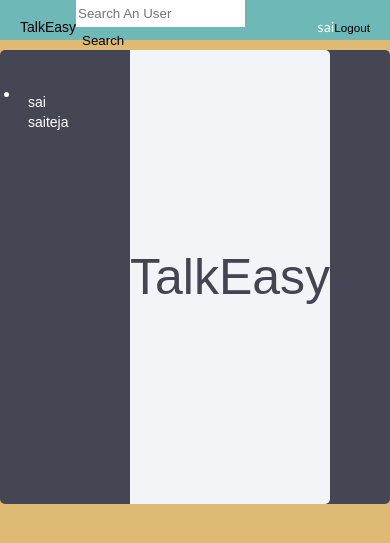
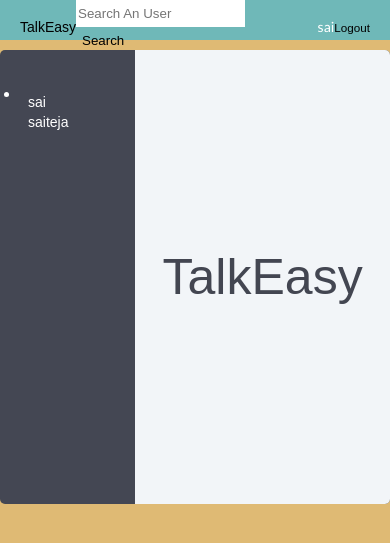
Before and after one commit to saitej-a/TalkEasy, a Django app: page / in a window 390 px wide. Shown: the top 543 px of the page. Run offline with Django 4.2, Linux system fonts and the light colour scheme; a user stored in the database is signed in; data comes from the database, SQL or seed files in the repository; some libraries are stand-ins or nearby versions.

Commit message:
width cahnged

```diff
--- a/templates/home.html
+++ b/templates/home.html
@@ -259,6 +259,8 @@ body {
 }
 @media only screen and (max-width:768px) {
   .container {
+  display: flex;
+  flex:0.5 1;
   margin: 10px auto;
   width: 100%;
   background: #444753;
@@ -266,7 +268,7 @@ body {
 }
 
 .people-list {
-  width:130px;
+
   float: left;
   height: 453.6px;
   overflow-y: scroll;
@@ -321,7 +323,7 @@ body {
 }
 
 .chat {
-  width: 200px;
+
   float:left;
   background: #F2F5F8;
   border-top-right-radius: 5px;
```
